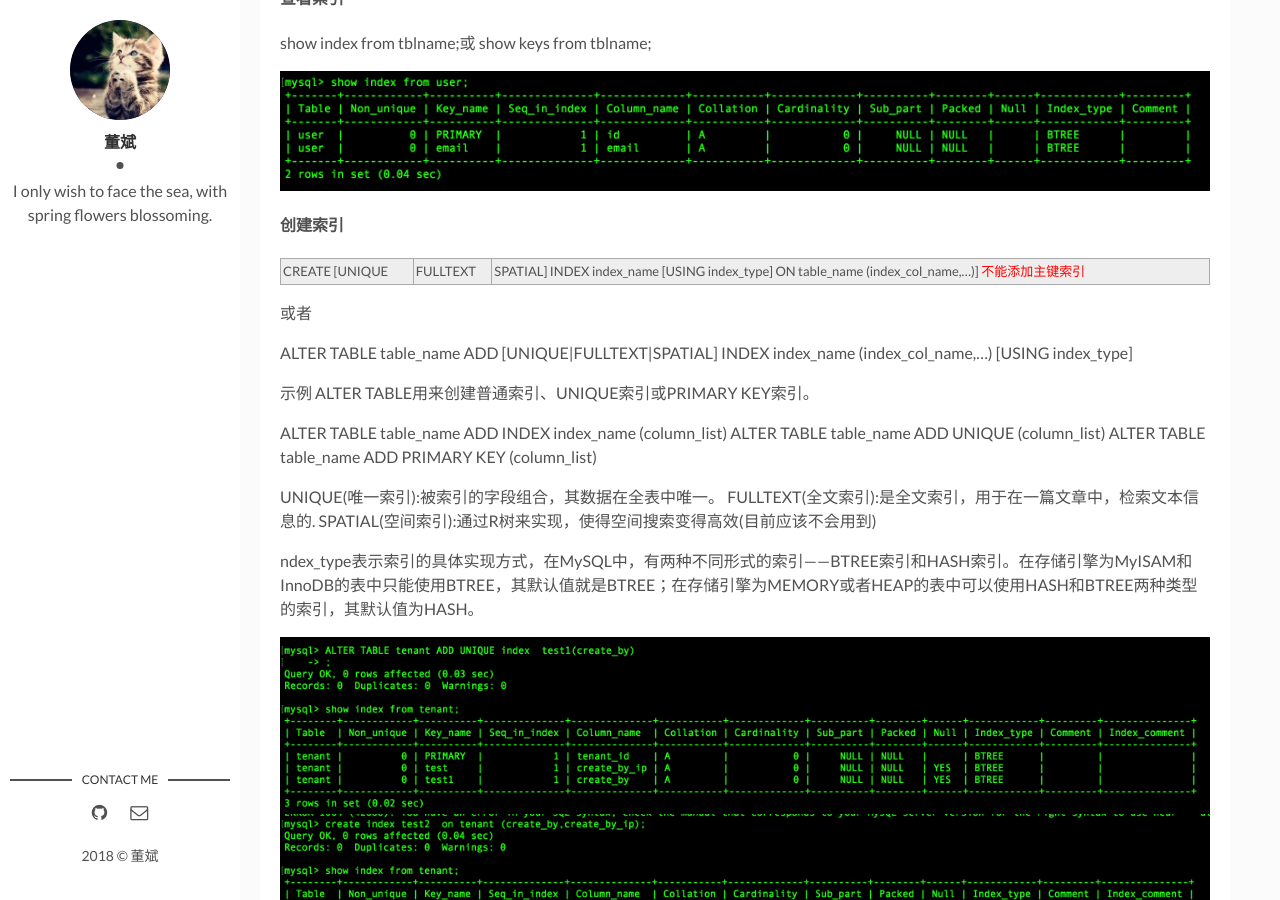
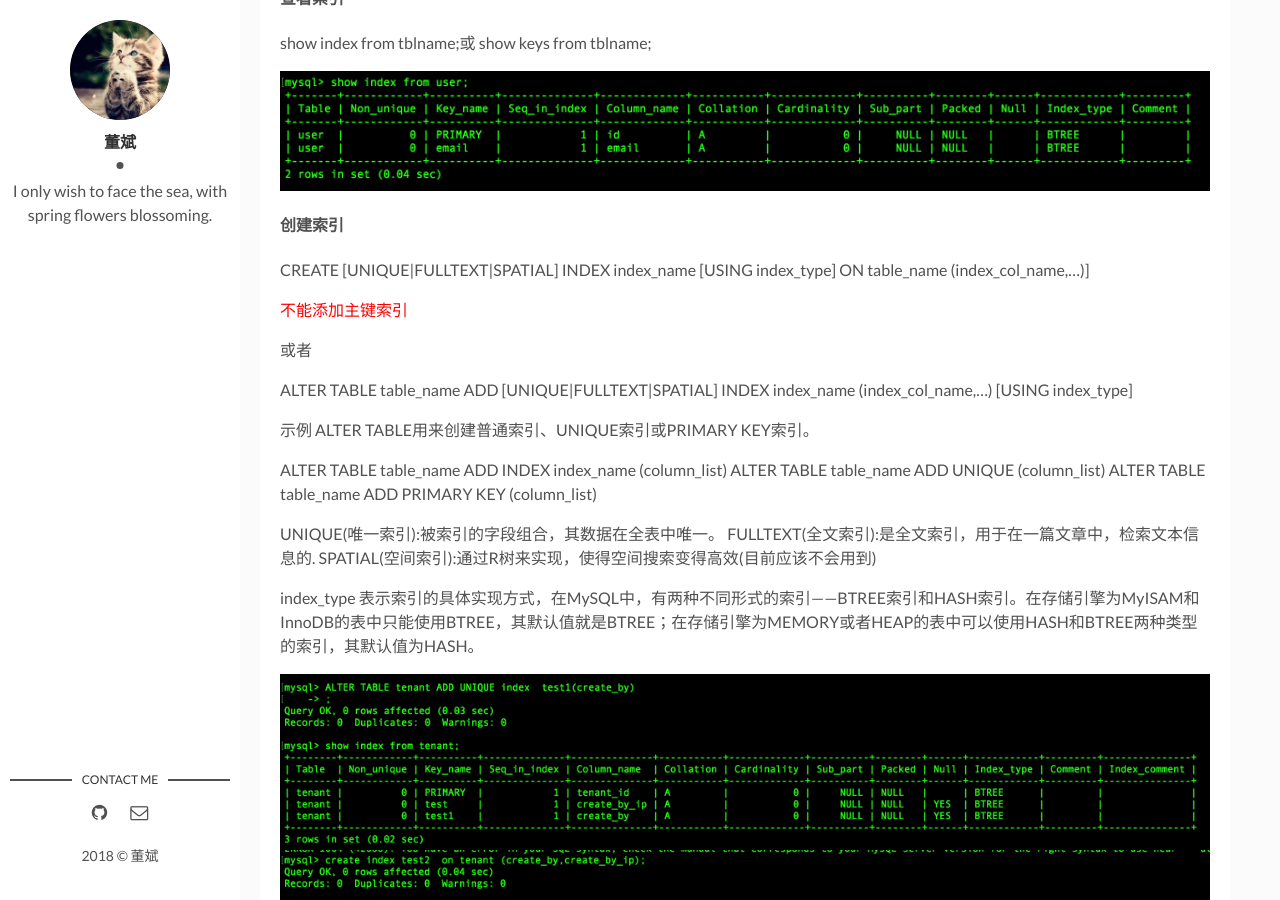
Before and after one commit to W23123/w23123.github.com, a Jekyll site: the page built from _posts/2018-03-17-mysql-command-three.markdown, in a window 1280 px wide and 900 px high, scrolled down 261 px. Built offline with Jekyll 4.4.1, drawn with Linux system fonts in a browser that asks for light colours; comment, search, counter and statistics services are not loaded.

Commit message:
mysql 索引

```diff
--- a/_posts/2018-03-17-mysql-command-three.markdown
+++ b/_posts/2018-03-17-mysql-command-three.markdown
@@ -21,7 +21,8 @@ show index from tblname;或 show keys from tblname;
 
 #### 创建索引
 
-CREATE [UNIQUE|FULLTEXT|SPATIAL] INDEX index_name [USING index_type] ON table_name (index_col_name,...)] <span style="color:red">不能添加主键索引</span>
+CREATE [UNIQUE|FULLTEXT|SPATIAL] INDEX index_name [USING index_type] ON table_name (index_col_name,...)]
+<p style="color:red">不能添加主键索引</p>
 
 或者
 
@@ -39,7 +40,7 @@ UNIQUE(唯一索引):被索引的字段组合，其数据在全表中唯一。
 FULLTEXT(全文索引):是全文索引，用于在一篇文章中，检索文本信息的.
 SPATIAL(空间索引):通过R树来实现，使得空间搜索变得高效(目前应该不会用到)
 
-ndex_type表示索引的具体实现方式，在MySQL中，有两种不同形式的索引——BTREE索引和HASH索引。在存储引擎为MyISAM和InnoDB的表中只能使用BTREE，其默认值就是BTREE；在存储引擎为MEMORY或者HEAP的表中可以使用HASH和BTREE两种类型的索引，其默认值为HASH。
+index_type 表示索引的具体实现方式，在MySQL中，有两种不同形式的索引——BTREE索引和HASH索引。在存储引擎为MyISAM和InnoDB的表中只能使用BTREE，其默认值就是BTREE；在存储引擎为MEMORY或者HEAP的表中可以使用HASH和BTREE两种类型的索引，其默认值为HASH。
 
 
 
```
